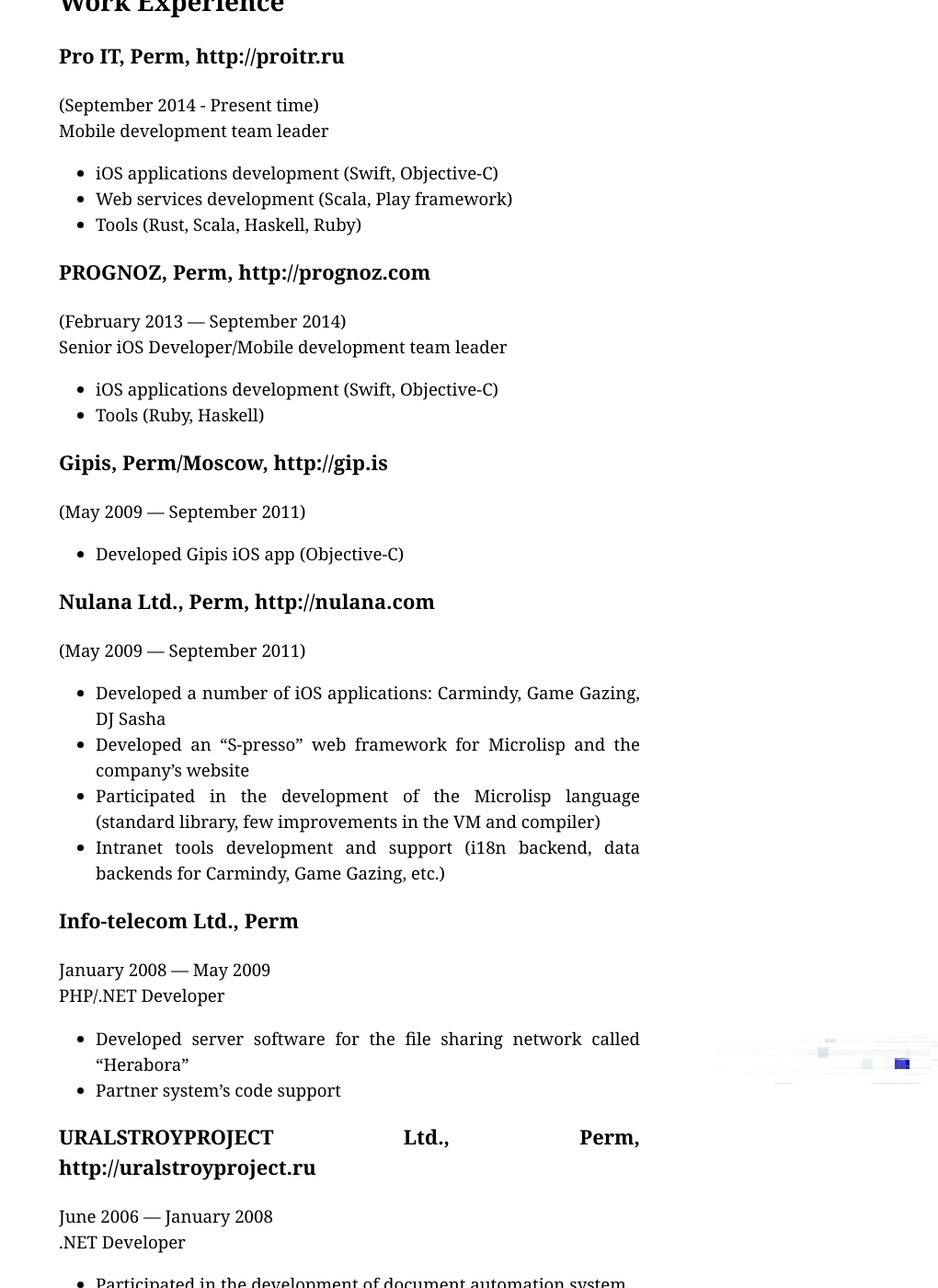
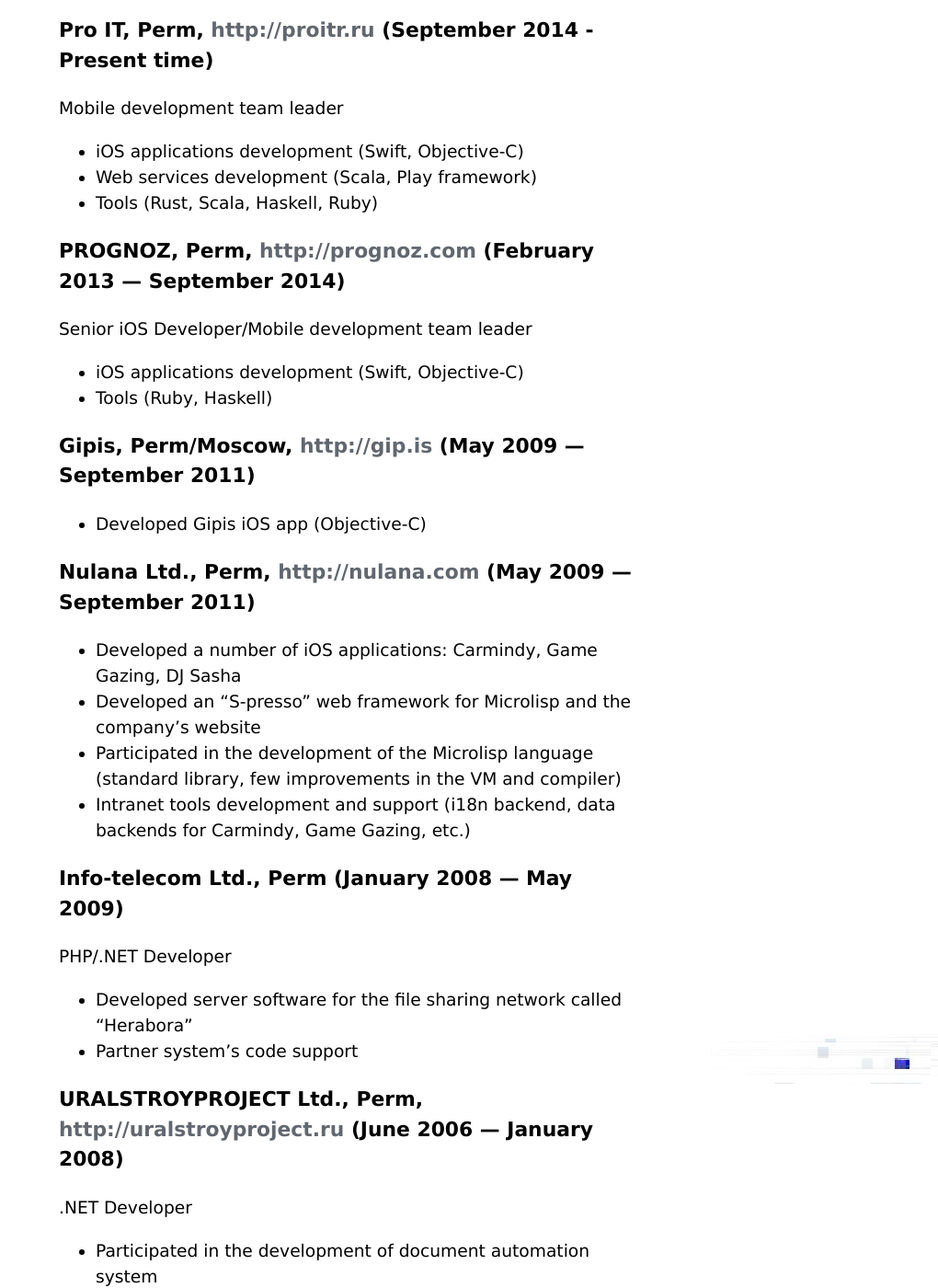
Before and after one commit to nvkv/nvkv.github.io, a Jekyll site: the page built from cv/index.md, in a window 1280 px wide and 1400 px high, scrolled down 216 px. Shown: the whole window at 92% size, without its empty margins (260-1280 px from the left). Built offline with Jekyll 4.4.1, drawn with Linux system fonts in a browser that asks for light colours; some of the changed text lies outside the part shown.

Commit message:
CV reborn

```diff
--- a/_layouts/cv.html
+++ b/_layouts/cv.html
@@ -2,7 +2,9 @@
 layout: default
 ---
 <article class="post" itemscope itemtype="http://schema.org/BlogPosting" id="article">
- <span class="post-content" itemprop="articleBody" style="text-align: justify;">
+ <span class="post-content"
+       itemprop="articleBody"
+       style="text-align: left; font-family: Geneva, Verdana, sans-serif">
     {{ content }}
 </span>
 
--- a/cv/index.md
+++ b/cv/index.md
@@ -81,7 +74,7 @@
 
 ### Open source projects & activity
 
-- http://github.com/semka
+- <http://github.com/semka>
 
 # Education
 M.S., Computer Science at Perm State Technical University, 2008
--- a/index.html
+++ b/index.html
@@ -16,7 +16,7 @@
 <b>Personal</b>
 <ul>
     <li><a class="post-link" href="">SSH key</a></li>
-    <li><a class="post-link" href="">Résumé</a></li>
+    <li><a class="post-link" href="/cv/">Résumé</a></li>
 </ul>
 
 <b>Writings</b> (<a href="{{ "/feed.xml" | prepend: site.baseurl }}">RSS feed</a>)
```
Also changed, not shown: other parts of cv/index.md (+8 -15 lines).
